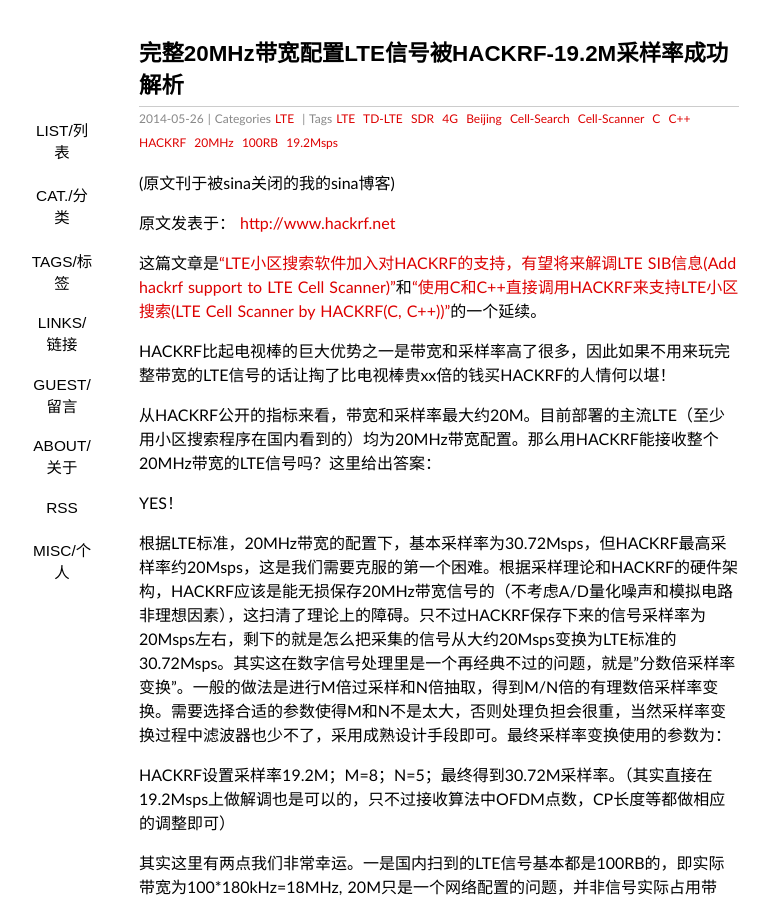
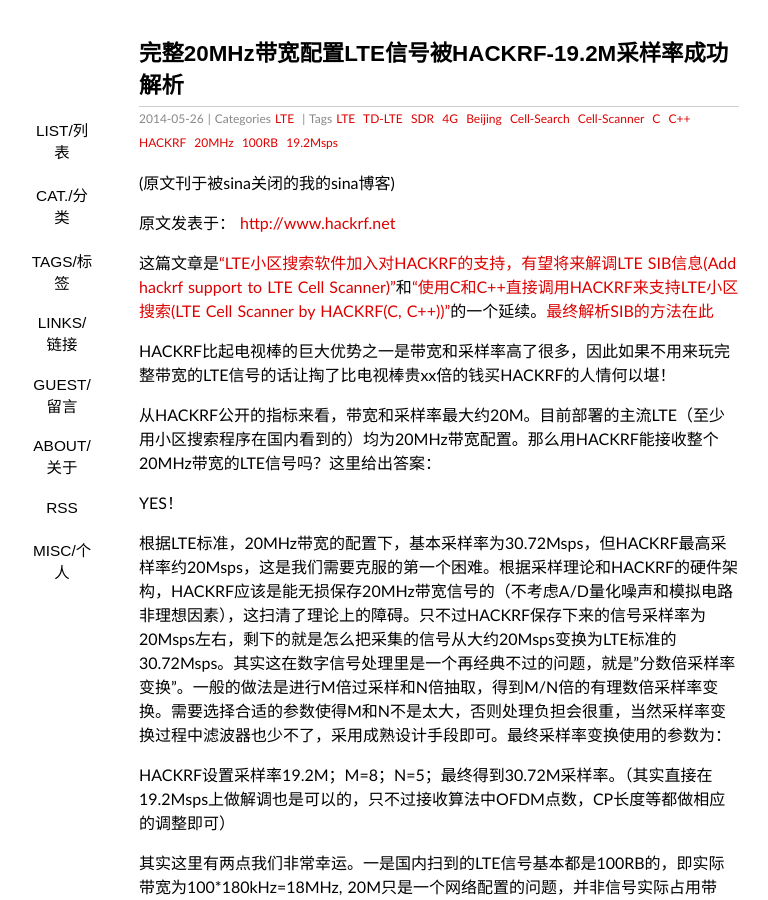
Before and after one commit to sdr-x/sdr-x.github.io, a Jekyll site: the page built from _posts/2014-05-26-完整20MHz带宽配置LTE信号被HACKRF-19.2M采样率成功解析.md, in a window 1280 px wide and 900 px high. Shown: the whole window, without its empty margins (201-969 px from the left). Built offline with Jekyll 4.4.1, drawn with Linux system fonts in a browser that asks for light colours; some web fonts are replaced; Markdown is read by kramdown in place of the engine named in the settings; comment, search, counter and statistics services are not loaded.

Commit message:
Update 2014-05-26-完整20MHz带宽配置LTE信号被HACKRF-19.2M采样率成功解析.md

```diff
--- a/_posts/2014-05-26-完整20MHz带宽配置LTE信号被HACKRF-19.2M采样率成功解析.md
+++ b/_posts/2014-05-26-完整20MHz带宽配置LTE信号被HACKRF-19.2M采样率成功解析.md
@@ -11,7 +11,7 @@ tags:  LTE TD-LTE SDR 4G Beijing Cell-Search Cell-Scanner C C++ HACKRF 20MHz 100
 
 原文发表于： [http://www.hackrf.net](http://www.hackrf.net)
 
-这篇文章是["LTE小区搜索软件加入对HACKRF的支持，有望将来解调LTE SIB信息(Add hackrf support to LTE Cell Scanner)"](http://sdr-x.github.io/LTE%E5%B0%8F%E5%8C%BA%E6%90%9C%E7%B4%A2%E8%BD%AF%E4%BB%B6%E5%8A%A0%E5%85%A5%E5%AF%B9HACKRF%E7%9A%84%E6%94%AF%E6%8C%81%EF%BC%8C%E6%9C%89%E6%9C%9B%E5%B0%86%E6%9D%A5%E8%A7%A3%E8%B0%83LTE%20SIB%E4%BF%A1%E6%81%AF%28Add%20hackrf%20support%20to%20LTE%20Cell%20Scanner%29/)和["使用C和C++直接调用HACKRF来支持LTE小区搜索(LTE Cell Scanner by HACKRF(C, C++))"](http://sdr-x.github.io/%E4%BD%BF%E7%94%A8C%E5%92%8CC++%E7%9B%B4%E6%8E%A5%E8%B0%83%E7%94%A8HACKRF%E6%9D%A5%E6%94%AF%E6%8C%81LTE%E5%B0%8F%E5%8C%BA%E6%90%9C%E7%B4%A2%28LTE%20Cell%20Scanner%20by%20HACKRF%28C,%20C++%29%29/)的一个延续。
+这篇文章是["LTE小区搜索软件加入对HACKRF的支持，有望将来解调LTE SIB信息(Add hackrf support to LTE Cell Scanner)"](http://sdr-x.github.io/LTE%E5%B0%8F%E5%8C%BA%E6%90%9C%E7%B4%A2%E8%BD%AF%E4%BB%B6%E5%8A%A0%E5%85%A5%E5%AF%B9HACKRF%E7%9A%84%E6%94%AF%E6%8C%81%EF%BC%8C%E6%9C%89%E6%9C%9B%E5%B0%86%E6%9D%A5%E8%A7%A3%E8%B0%83LTE%20SIB%E4%BF%A1%E6%81%AF%28Add%20hackrf%20support%20to%20LTE%20Cell%20Scanner%29/)和["使用C和C++直接调用HACKRF来支持LTE小区搜索(LTE Cell Scanner by HACKRF(C, C++))"](http://sdr-x.github.io/%E4%BD%BF%E7%94%A8C%E5%92%8CC++%E7%9B%B4%E6%8E%A5%E8%B0%83%E7%94%A8HACKRF%E6%9D%A5%E6%94%AF%E6%8C%81LTE%E5%B0%8F%E5%8C%BA%E6%90%9C%E7%B4%A2%28LTE%20Cell%20Scanner%20by%20HACKRF%28C,%20C++%29%29/)的一个延续。[最终解析SIB的方法在此](http://sdr-x.github.io/%E4%BD%BF%E7%94%A8lameditor%E5%92%8Casn1c%E5%BC%80%E6%BA%90%E5%B7%A5%E5%85%B7%E8%A7%A3%E6%9E%90%E5%8C%97%E4%BA%ACLTE%E7%8E%B0%E7%BD%91%20RRC%20SIB%20ASN1%E6%B6%88%E6%81%AF/)
 
 HACKRF比起电视棒的巨大优势之一是带宽和采样率高了很多，因此如果不用来玩完整带宽的LTE信号的话让掏了比电视棒贵xx倍的钱买HACKRF的人情何以堪！
 
```
